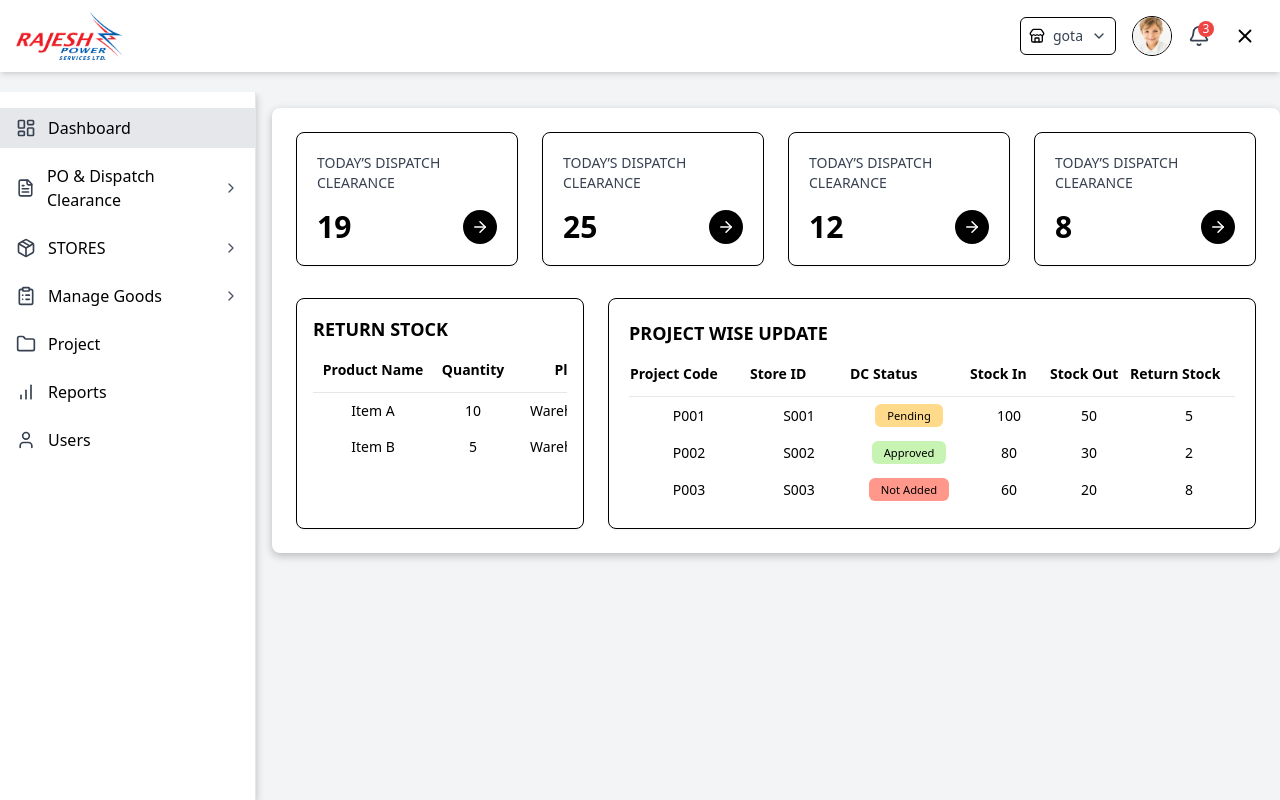
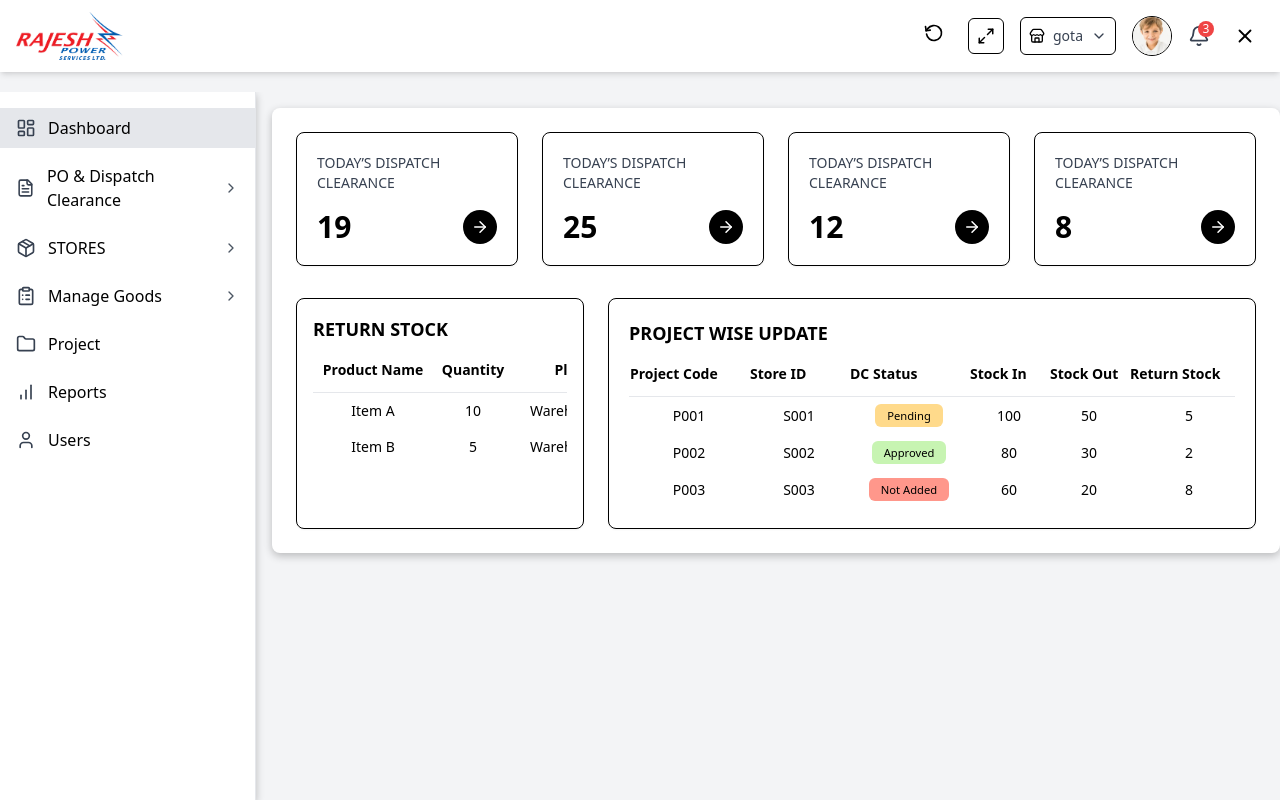
Before and after one commit to DesaiPriyansh19/Rajesh-Power-Services4-LTD, a React (Vite) app: page /home in a window 1280 px wide. Built offline with nearby package versions, Linux system fonts and the light colour scheme.

Commit message:
two option adedd in header

```diff
--- a/src/App.jsx
+++ b/src/App.jsx
@@ -21,6 +21,7 @@ import UserProfile from "./pages/UserProfile";
 import ProjectDetails from "./pages/ProjectDetails";
 import Challan from "./pages/manage goods/Challan";
 import GRN from "./pages/manage goods/GRN";
+import { RefreshProvider } from "./context/RefreshContext";
 
 // Create a wrapper component that uses location to support AnimatePresence
 function AnimatedRoutes() {
@@ -28,6 +29,7 @@ function AnimatedRoutes() {
 
   return (
     <AnimatePresence exitBeforeEnter>
+       <RefreshProvider>
       <Routes location={location} key={location.pathname}>
         {/* Login page (no layout) */}
         <Route
@@ -187,7 +189,9 @@ function AnimatedRoutes() {
           />
         </Route>
       </Routes>
+      </RefreshProvider>
     </AnimatePresence>
+
   );
 }
 
--- /dev/null
+++ b/src/context/RefreshContext.jsx
@@ -0,0 +1,20 @@
+// src/context/RefreshContext.jsx
+import React, { createContext, useState, useContext } from "react";
+
+const RefreshContext = createContext();
+
+export const RefreshProvider = ({ children }) => {
+  const [refreshKey, setRefreshKey] = useState(0);
+
+  const refresh = () => {
+    setRefreshKey(prev => prev + 1); // changes key -> re-renders components
+  };
+
+  return (
+    <RefreshContext.Provider value={{ refreshKey, refresh }}>
+      {children}
+    </RefreshContext.Provider>
+  );
+};
+
+export const useRefresh = () => useContext(RefreshContext);
--- a/src/pages/Dashboard.jsx
+++ b/src/pages/Dashboard.jsx
@@ -1,8 +1,11 @@
 import React from "react";
 import { ArrowRight } from "lucide-react";
 import { Link } from "react-router-dom";
+import { useRefresh } from "../context/RefreshContext";
+
 
 export default function Dashboard() {
+   const { refreshKey } = useRefresh();
   const cards = [
     { title: "TODAY’S DISPATCH CLEARANCE", value: 19, link: "/clearance1" },
     { title: "TODAY’S DISPATCH CLEARANCE", value: 25, link: "/clearance1" },
@@ -28,7 +31,7 @@ export default function Dashboard() {
   };
 
   return (
-    <div className="p-6 space-y-8 bg-white rounded-lg box-shadow-1">
+    <div className="p-6 space-y-8 bg-white rounded-lg box-shadow-1" key={refreshKey}>
       {/* --- FIRST SECTION: 4 Cards --- */}
       <div className="grid grid-cols-1 sm:grid-cols-2 lg:grid-cols-4 gap-6">
         {cards.map((card, index) => (
--- a/src/pages/Header.jsx
+++ b/src/pages/Header.jsx
@@ -5,12 +5,34 @@ import defaultProfile from "../public/image.jpeg";
 import { motion, AnimatePresence } from "framer-motion";
 import UserProfileCard from "../popups/UserProfileCard";
 import BranchSelector from "../utils/BranchSelectore";
+import { Maximize2, Minimize2 } from "lucide-react"; // icons
+import { RotateCcw } from "lucide-react"; // refresh icon
+import { useRefresh } from "../context/RefreshContext";
 const Header = ({ sidebarOpen, setSidebarOpen, mobileSidebar, setMobileSidebar }) => {
   const [showNotifications, setShowNotifications] = useState(false);
   const dropdownRef = useRef(null);
   const [openProfile, setOpenProfile] = useState(false);
   const popupRef = useRef(null);
+ const [isFullscreen, setIsFullscreen] = useState(false);
+   const [isRefreshing, setIsRefreshing] = useState(false);
+  const { refresh } = useRefresh();
+  const [spinId, setSpinId] = useState(0);
 
+   const handleRefresh = () => {
+   refresh();                // 🔄 refresh keyed components
+    setSpinId((n) => n + 1);  // ▶️ retrigger spin animation
+  };
+  const toggleFullScreen = () => {
+    if (!document.fullscreenElement) {
+      document.documentElement.requestFullscreen();
+      setIsFullscreen(true);
+    } else {
+      if (document.exitFullscreen) {
+        document.exitFullscreen();
+        setIsFullscreen(false);
+      }
+    }
+  };
   useEffect(() => {
     function handleClickOutside(event) {
       if (
@@ -66,6 +88,39 @@ const Header = ({ sidebarOpen, setSidebarOpen, mobileSidebar, setMobileSidebar }
 
  {/* Right side */}
 <div className="flex items-center gap-4">
+  {/* refresh btn */}
+  <button
+      onClick={handleRefresh}
+      className="p-2 rounded-md text-black hover:bg-gray-100"
+      aria-label="Refresh"
+    >
+      <motion.span
+        key={spinId}
+        initial={{ rotate: 0 }}
+        animate={{ rotate: 712 }}
+        transition={{ duration: 0.5, ease: "easeInOut" }}
+        className="inline-flex"
+      >
+        <RotateCcw size={20} />
+      </motion.span>
+    </button>
+  {/* Fullscreen Button */}
+      <button
+        onClick={toggleFullScreen}
+        className="p-1 sm:p-2 rounded-md border-[1.5px] border-black  text-back hover:bg-gray-100 transition flex items-center gap-2"
+      >
+        {isFullscreen ? (
+          <>
+            <Minimize2 size={18} />
+
+          </>
+        ) : (
+          <>
+            <Maximize2 size={18} />
+
+          </>
+        )}
+      </button>
       {/* Branch Selector */}
      <div className=" hidden md:flex"> <BranchSelector stores={user.stores} defaultStore="gota" /></div>
   {/* Profile Menu Wrapper */}
--- a/src/pages/ProjectDetails.jsx
+++ b/src/pages/ProjectDetails.jsx
@@ -30,7 +30,7 @@ function ProjectDetails() {
 
   return (
     <>
- <div className="bg-white flex flex-col lg:flex-row gap-2 justify-center items-start shadow-md rounded-md px-3 sm:px-5 py-4">
+ <div className="bg-white flex flex-col lg:flex-row gap-2 lg:gap-10 justify-center items-start shadow-md rounded-md px-3 sm:px-5 py-4">
   {/* LEFT SIDE: Project Info */}
   <div className="w-full lg:w-[20%] px-3 bg-black rounded-md p-3 text-white mb-4 lg:mb-0">
     <h1 className="text-2xl sm:text-3xl font-bold mb-4">PROJECT- 856</h1>
```
